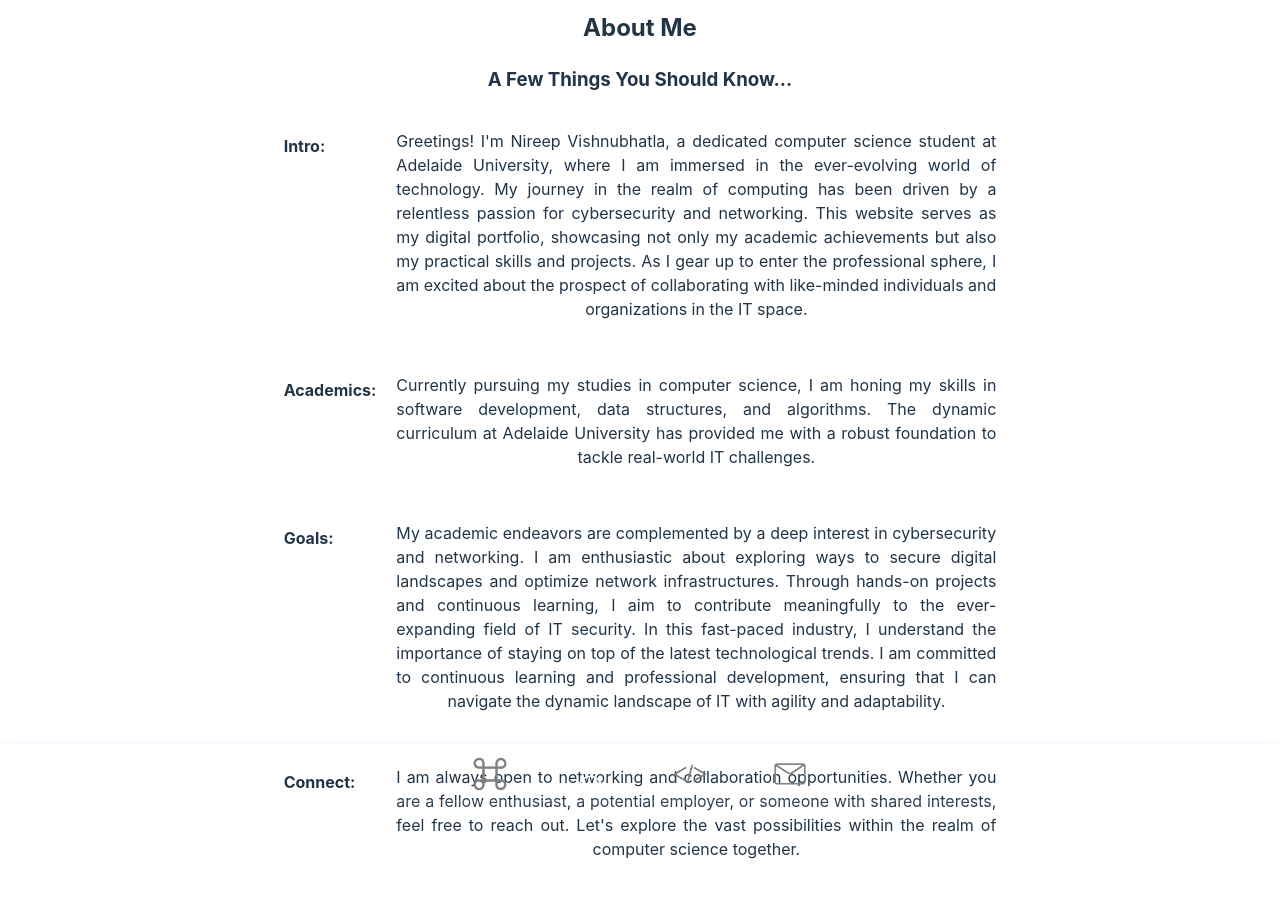
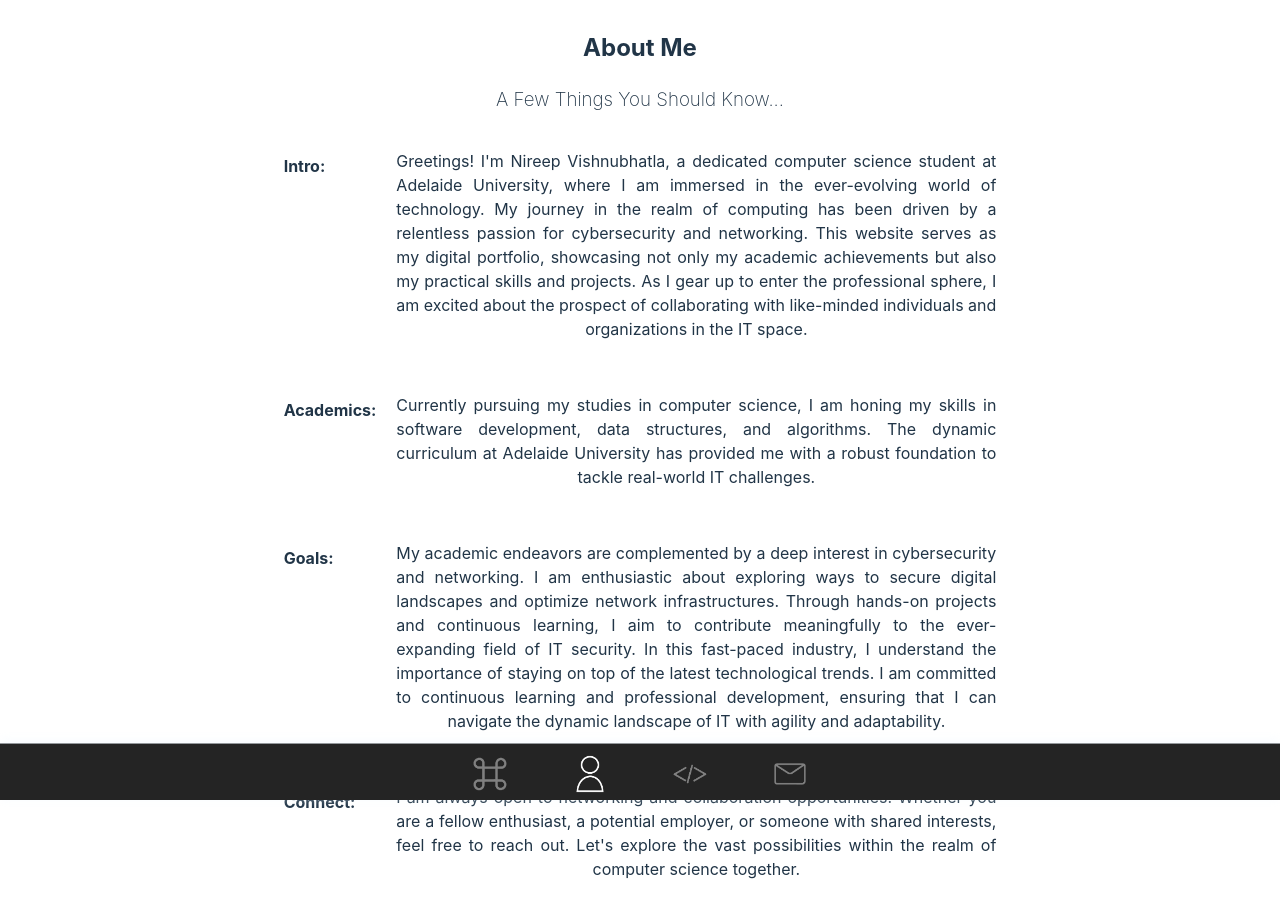
Before and after one commit to NireepV/my_website, a React (Vite) app: page /AboutMe in a window 1280 px wide. Shown: the top 918 px of the page. Before the commit the page ends 877 px from the top, so only its background shows below. Built offline with nearby package versions, Linux system fonts and the light colour scheme.

Commit message:
filled about me page with content and formatted it decently

```diff
--- a/src/components/Navbar.css
+++ b/src/components/Navbar.css
@@ -13,6 +13,7 @@ li {
     width: 100%;
     transform: translateX(-50%);
     left: 50%;
+    background-color: #242424;
 }
 
 .NavIcon {
--- a/src/pages/AboutMe.jsx
+++ b/src/pages/AboutMe.jsx
@@ -46,6 +46,7 @@ const AboutMe = () =>{
           possibilities within the realm of computer science together.
         </p>
       </div>
+      <div className='emptyDiv'></div>
     </div>
   );
 }
--- a/src/pages/style/AboutMe.css
+++ b/src/pages/style/AboutMe.css
@@ -1,3 +1,7 @@
+.emptyDiv {
+    padding-bottom: 60px;
+}
+
 .primDiv{
     max-height: 100vh;
 }
@@ -7,11 +11,11 @@
     justify-content: center;
 }
 
-.justifiedText {
-    text-align: justify;
+h2.centeredText {
+    padding-top: 20px;
 }
 
-h3.justifiedText {
+h3.centeredText {
     font-weight: 200;
 }
 
```
